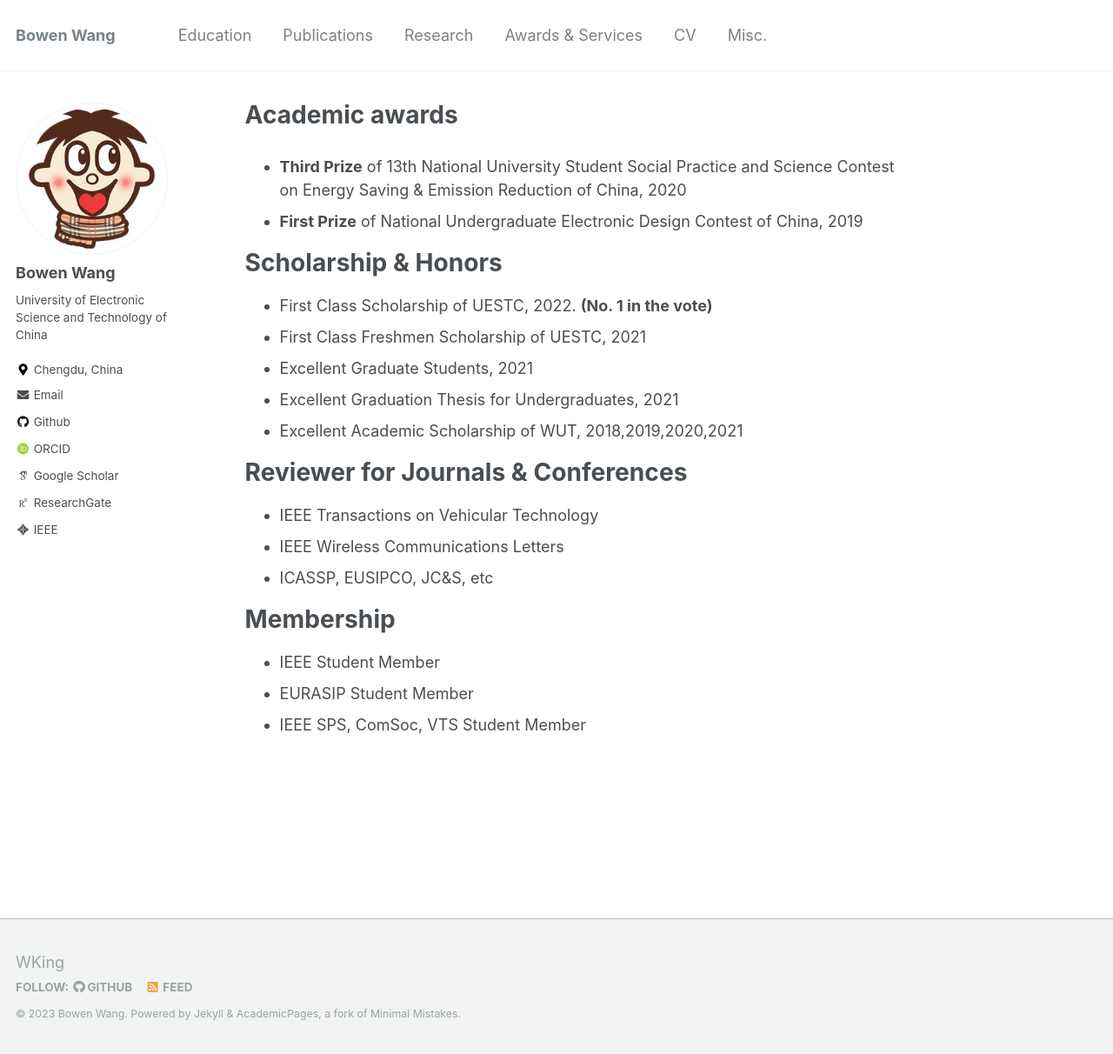
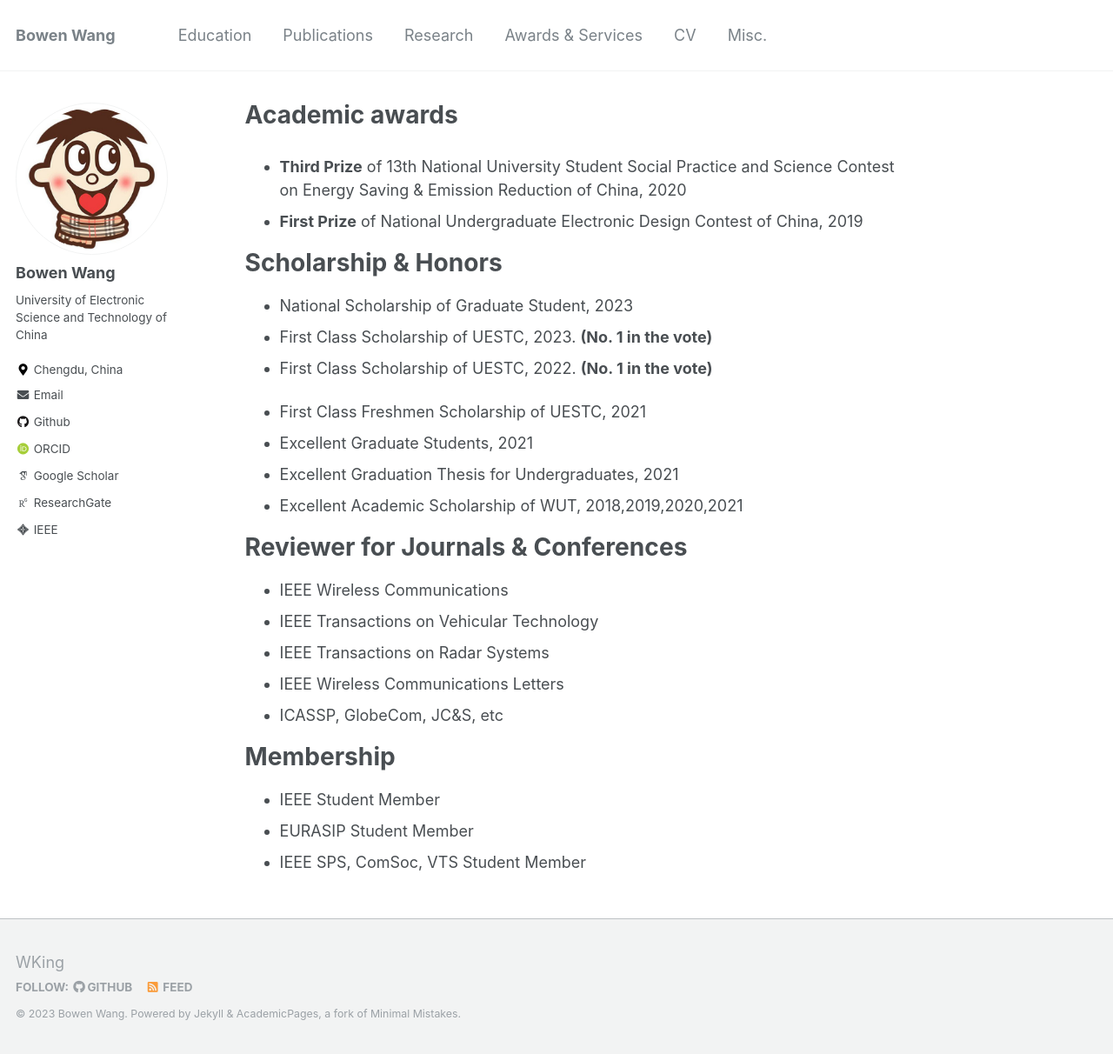
Before and after one commit to BW-Wang/BW-Wang.github.io, a Jekyll site: the page built from _pages/awards.md, in a window 1280 px wide and 1212 px high. Shown: the whole window at 87% size. Built offline with Jekyll 4.4.1, drawn with Linux system fonts in a browser that asks for light colours; some web fonts are replaced.

Commit message:
Update awards.md

```diff
--- a/_pages/awards.md
+++ b/_pages/awards.md
@@ -8,7 +8,10 @@
 
 # Scholarship & Honors
 
+- National Scholarship of Graduate Student, 2023
+- First Class Scholarship of UESTC, 2023. **(No. 1 in the vote)**
 - First Class Scholarship of UESTC, 2022. **(No. 1 in the vote)**
+
 - First Class Freshmen Scholarship of UESTC, 2021
 - Excellent Graduate Students, 2021
 - Excellent Graduation Thesis for Undergraduates, 2021
@@ -16,9 +19,11 @@
 
 # Reviewer for Journals & Conferences
 
+- IEEE Wireless Communications
 - IEEE Transactions on Vehicular Technology
+- IEEE Transactions on Radar Systems
 - IEEE Wireless Communications Letters
-- ICASSP, EUSIPCO, JC&S, etc
+- ICASSP, GlobeCom, JC&S, etc
 
 # Membership
 
```
